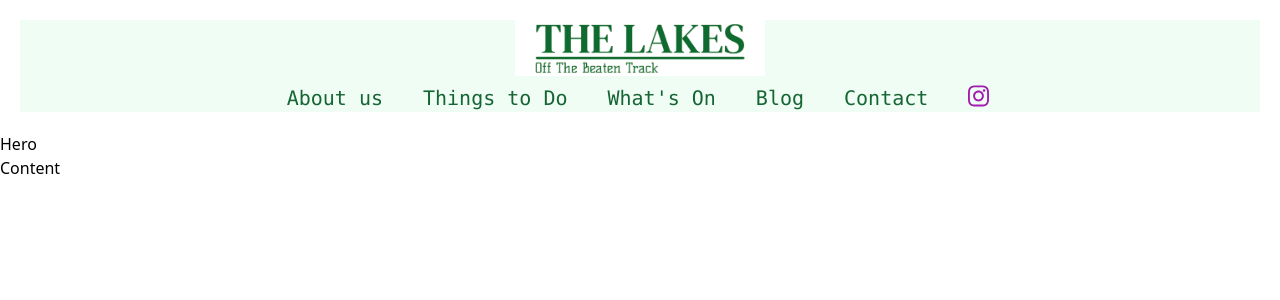
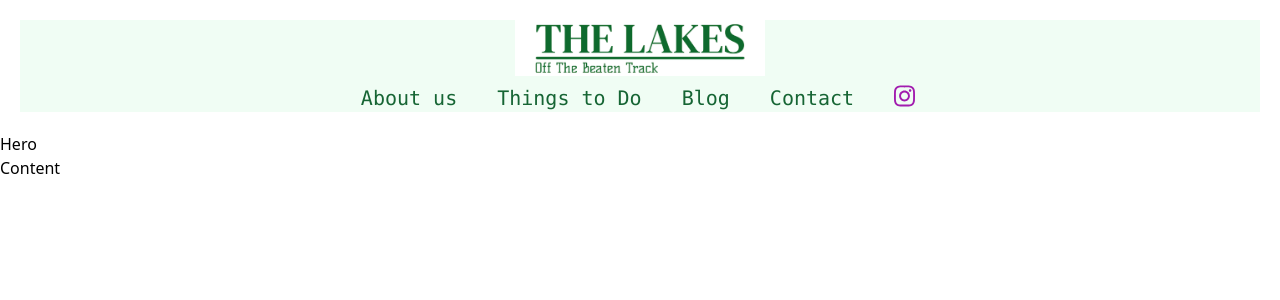
Before and after one commit to danielajoconnor/se2p8-project, a Next.js app: page / in a window 1280 px wide. Shown: the top 300 px of the page. Built offline with nearby package versions, Linux system fonts and the light colour scheme.

Commit message:
got rid off what's on page along with the <li> in the navbar

```diff
--- a/components/shared/navbar/index.js
+++ b/components/shared/navbar/index.js
@@ -30,14 +30,7 @@ export default function NavBar() {
               Things to Do
             </a>
           </li>
-          <li>
-            <a
-              href="/whatsOn"
-              className="text-green-800 block hover:text-black"
-            >
-              What's On
-            </a>
-          </li>
+
           <li>
             <a href="/blog" className="text-green-800 block hover:text-black">
               Blog
--- a/pages/whatsOn.js
+++ /dev/null
@@ -1,13 +0,0 @@
-import Content from "@/components/home/content";
-import Footer from "@/components/shared/footer";
-import NavBar from "@/components/shared/navbar";
-
-export default function WhatsOn() {
-  return (
-    <div>
-      <NavBar></NavBar>
-      <Content></Content>
-      <Footer></Footer>
-    </div>
-  );
-}
```
